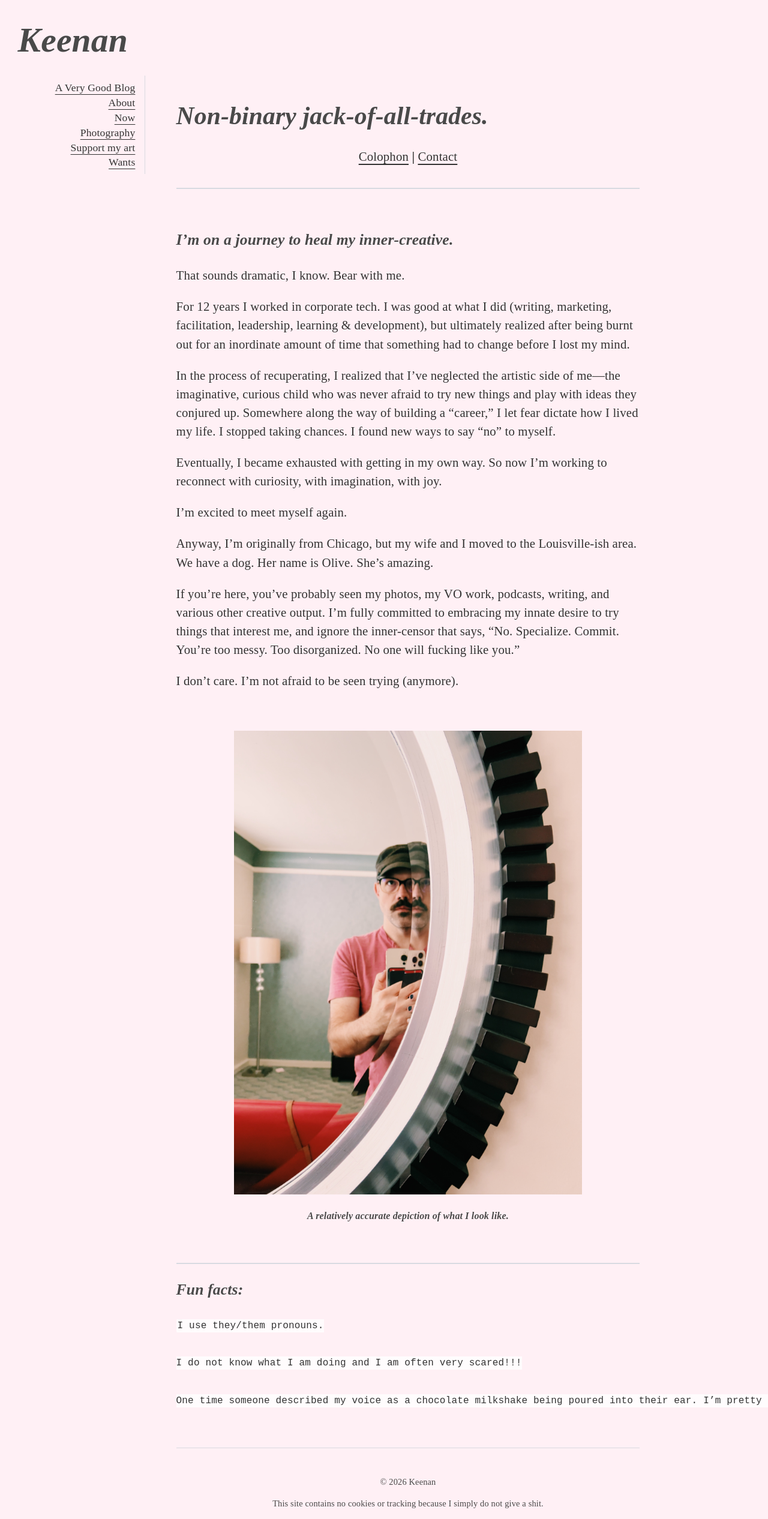
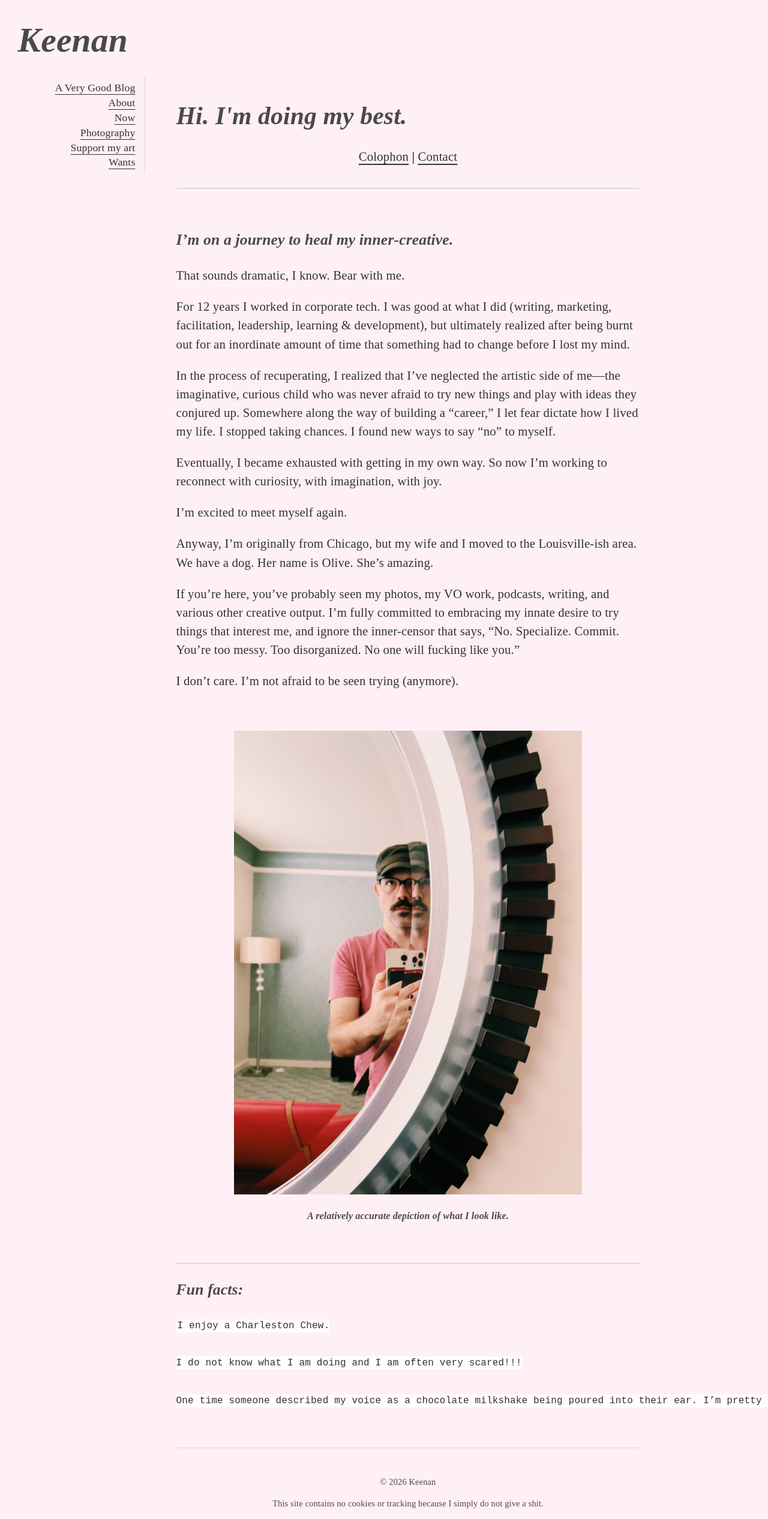
Before and after one commit to gkeenans/gkeenan.co, an Eleventy site: page src/about/index.md in a window 1280 px wide. Shown: the top 2532 px of the page at 60% size. Built offline with nearby package versions, Linux system fonts and the light colour scheme; Eleventy itself is replaced by a stand-in of ours; files that its build step writes are made by us from their sources; a web font is replaced by a local one; what lodash.escape, rfc822-date would draw is missing.

Commit message:
Update About page

```diff
--- a/src/about/index.md
+++ b/src/about/index.md
@@ -3,7 +3,7 @@ title: About
 layout: base.njk
 ---
 
-## Non-binary jack-of-all-trades.
+## Hi. I'm doing my best.
 
 <nav class="subnav">
     <ul>
@@ -40,7 +40,7 @@ I don’t care. I’m not afraid to be seen trying (anymore).<br><br>
 
 ### Fun facts:
 
-    I use they/them pronouns.
+    I enjoy a Charleston Chew.
 
     I do not know what I am doing and I am often very scared!!!
 
```
